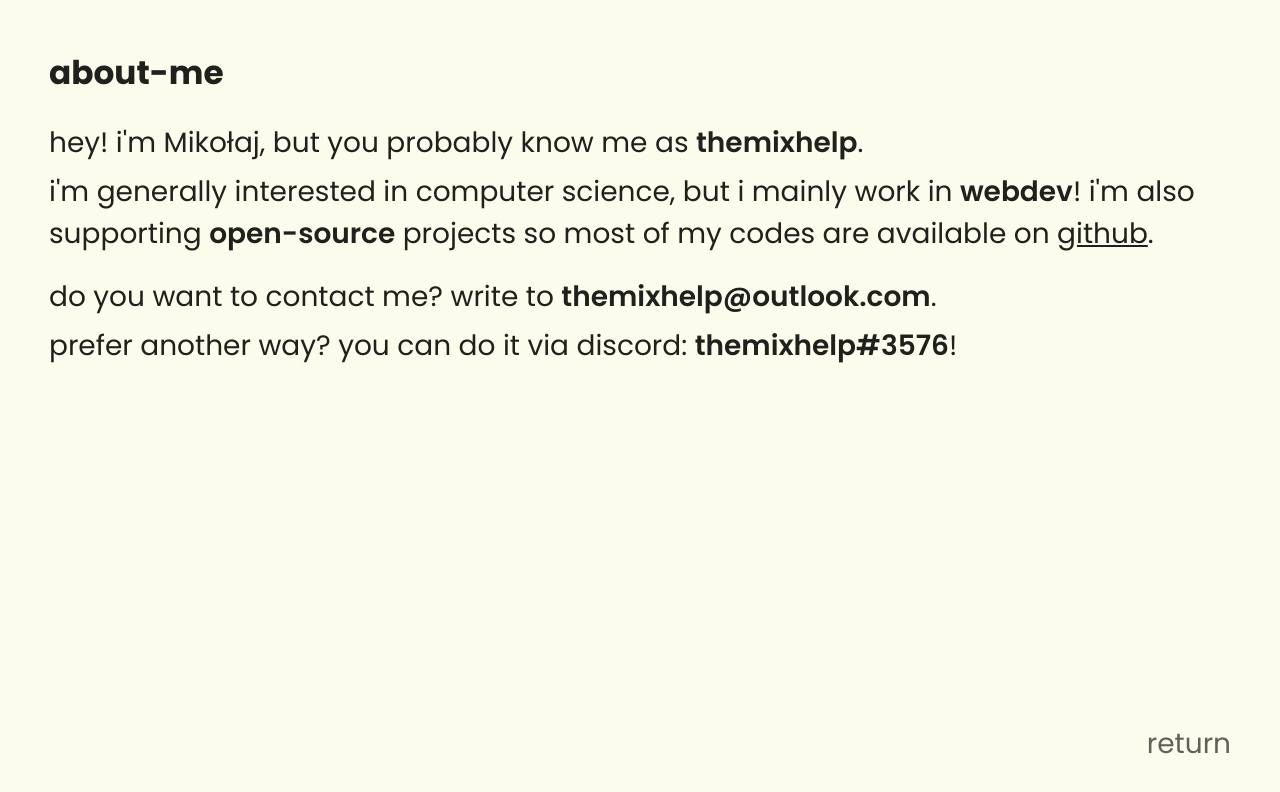
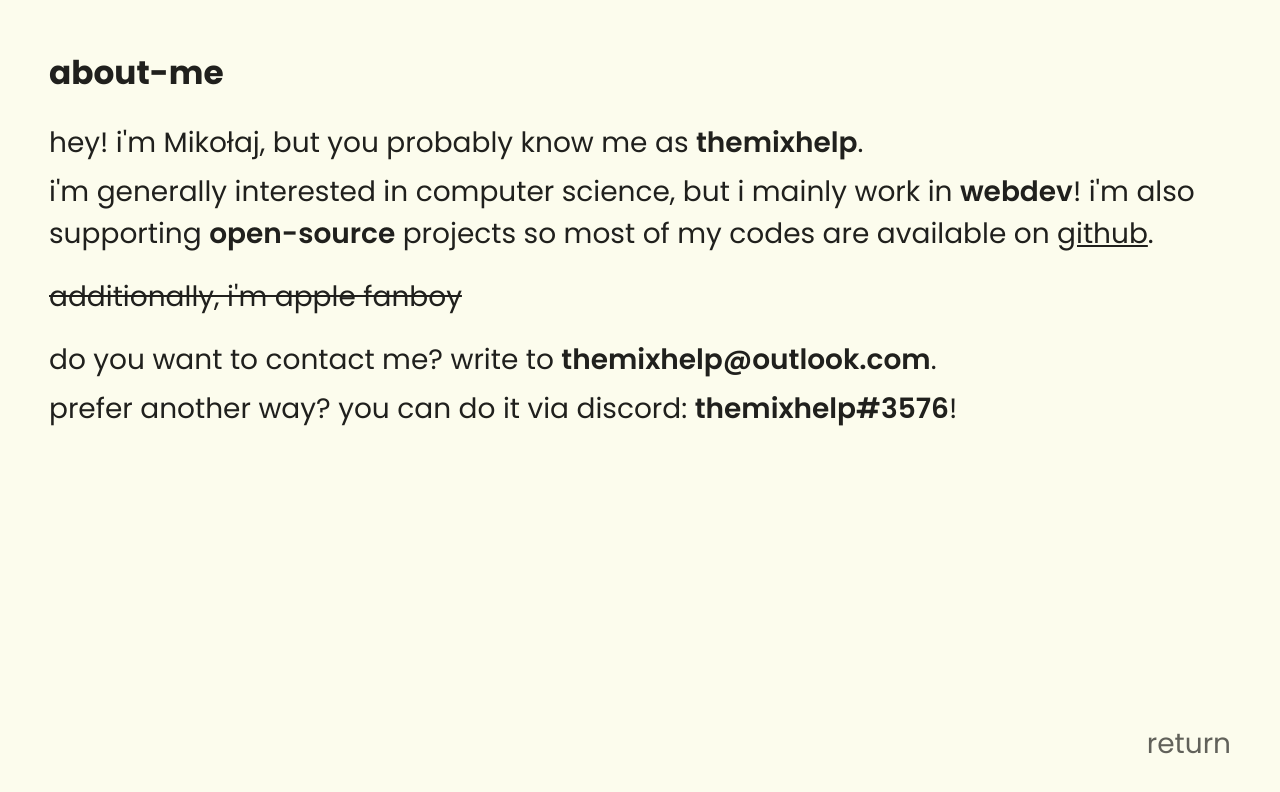
Before and after one commit to themixhelp/themixhelp.ovh, a Vue app: page /about-me in a window 1280 px wide. Shown: the top 792 px of the page. Built offline with nearby package versions, Linux system fonts and the light colour scheme.

Commit message:
add more content in AboutMe.vue

```diff
--- a/src/views/AboutMe.vue
+++ b/src/views/AboutMe.vue
@@ -15,6 +15,12 @@
 		</article>
 
 		<article>
+			<p>
+				<s>additionally, i'm apple fanboy</s>
+			</p>
+		</article>
+
+		<article>
 			<p>do you want to contact me? write to <strong>themixhelp@outlook.com</strong>.</p>
 			<p>prefer another way? you can do it via discord: <strong>themixhelp#3576</strong>!</p>
 		</article>
```
